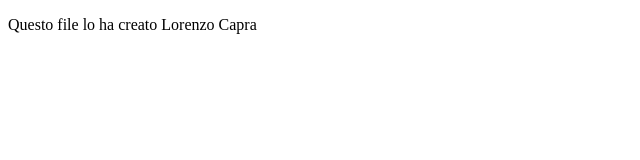
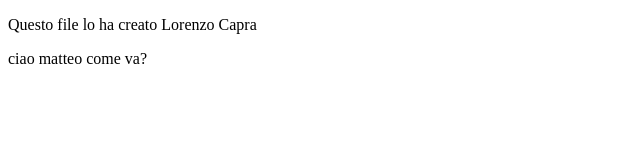
Before and after one commit to lorenzociao/test, a plain HTML site: page index.html in a window 1280 px wide. Shown: the whole page, without its empty margins (0-640 px from the left). Drawn offline with Linux system fonts and the light colour scheme.

Commit message:
leggi il p

```diff
--- a/index.html
+++ b/index.html
@@ -7,5 +7,6 @@
 </head>
 <body>
     <p>Questo file lo ha creato Lorenzo Capra</p>
+    <p>ciao matteo come va?</p>
 </body>
 </html>
```
